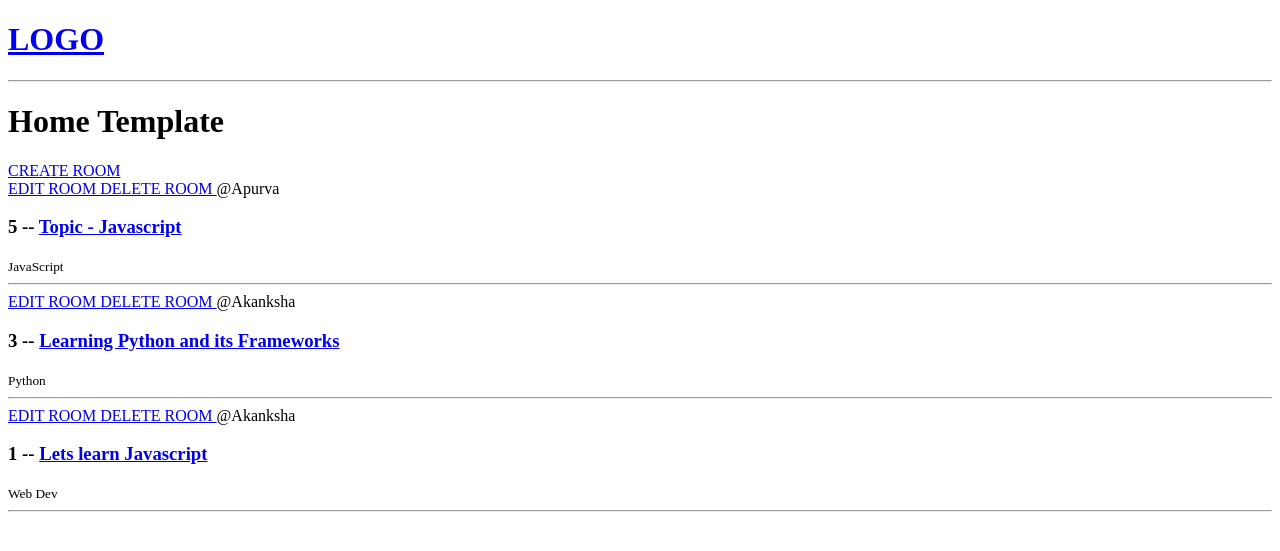
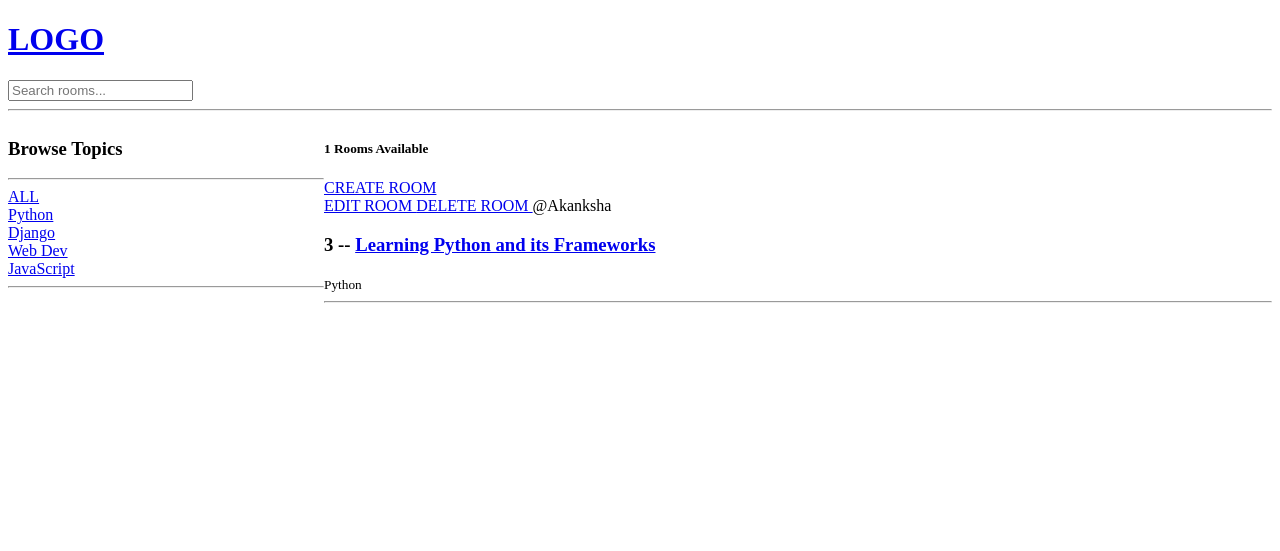
Before and after one commit to akankshaj3004/StudyBuddy, a Django app: a page that uses studybud/templates/navbar.html in a window 1280 px wide. Shown: the top 551 px of the page. Run offline with Django 4.2, Linux system fonts and the light colour scheme; data comes from the database, SQL or seed files in the repository; both versions use the stored data as it was after the commit.

Commit message:
Search function

```diff
--- a/studybud/base/templates/base/home.html
+++ b/studybud/base/templates/base/home.html
@@ -1,22 +1,43 @@
-{% extends 'main.html' %}
+{% extends 'main.html' %} {% block content %}
 
-{% block content %}
-<h1>Home Template</h1>
-<a href="{% url 'create-room' %}"> CREATE ROOM</a>
-<div>
+<style>
+    .home-container {
+        display: grid;
+        grid-template-columns: 1fr 3fr;
+    }
+</style>
+
+<div class="home-container">
     <div>
-        {% for room in rooms  %}
+        <h3>Browse Topics</h3>
+        <hr />
         <div>
-            <a href="{% url 'update-room' room.id %}">EDIT ROOM </a>
-            <a href="{% url 'delete-room' room.id %}">DELETE ROOM </a>
-            <span>@{{room.host.username}}</span>
-            <h3>{{room.id}} -- <a href="{% url 'room' room.id %}">{{room.name}}</a></h3>
-            <small>{{room.topic.name}}</small>
-            <hr>
+            <a href="{% url 'home' %}">ALL</a>
+        </div>
+        {% for topic in topics %}
+        <div>
+            <a href="{% url 'home' %}?q={{topic.name}}">{{topic.name}}</a>
         </div>
         {% endfor %}
+        <hr />
+    </div>
+    <div>
+        <h5>{{room_count}} Rooms Available</h5>
+        <a href="{% url 'create-room' %}"> CREATE ROOM</a>
+        <div>
+            {% for room in rooms %}
+            <div>
+                <a href="{% url 'update-room' room.id %}">EDIT ROOM </a>
+                <a href="{% url 'delete-room' room.id %}">DELETE ROOM </a>
+                <span>@{{room.host.username}}</span>
+                <h3>
+                    {{room.id}} -- <a href="{% url 'room' room.id %}">{{room.name}}</a>
+                </h3>
+                <small>{{room.topic.name}}</small>
+                <hr />
+            </div>
+            {% endfor %}
+        </div>
     </div>
 </div>
-
-
 {% endblock content %}
--- a/studybud/base/views.py
+++ b/studybud/base/views.py
@@ -1,6 +1,7 @@
 from django.shortcuts import render, redirect
+from django.db.models import Q
 from django.http import HttpResponse
-from .models import Room
+from .models import Room, Topic
 from .forms import RoomForm
 
 # Create your views here.
@@ -13,8 +14,18 @@ from .forms import RoomForm
 
 
 def home(request):
-    rooms = Room.objects.all()
-    context = {"rooms": rooms}
+    if request.GET.get('q')!= None:
+        q =request.GET.get('q')
+    else:
+        q= ''
+    rooms = Room.objects.filter(
+        Q(topic__name__icontains=q) | #here topic is the var in room model
+        Q(name__contains=q) |
+        Q(description__contains=q)
+        )
+    topics = Topic.objects.all()
+    room_count = rooms.count()
+    context = {"rooms": rooms, "topics":topics, "room_count":room_count}
     return render(request, "base/home.html", context)
 
 
--- a/studybud/templates/navbar.html
+++ b/studybud/templates/navbar.html
@@ -2,4 +2,9 @@
     <h1>LOGO</h1>
 </a>
 
+<form action="{% url 'home' %}" method="get">
+
+    <input type="text" name="q" placeholder="Search rooms...">
+</form>
+
 <hr>
```
Also changed, not shown: studybud/db.sqlite3.
